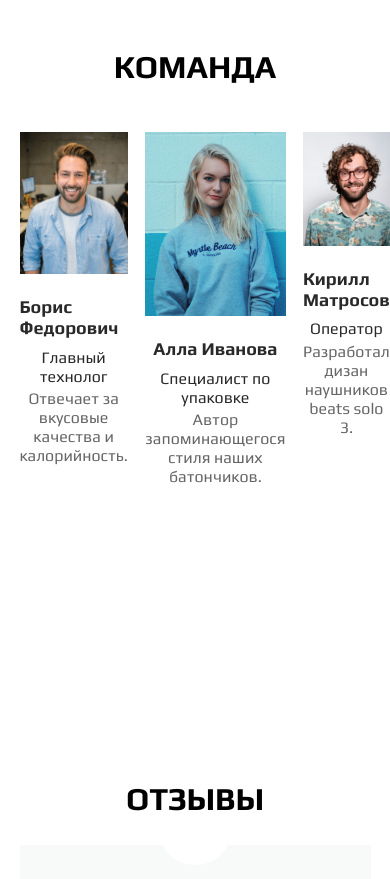
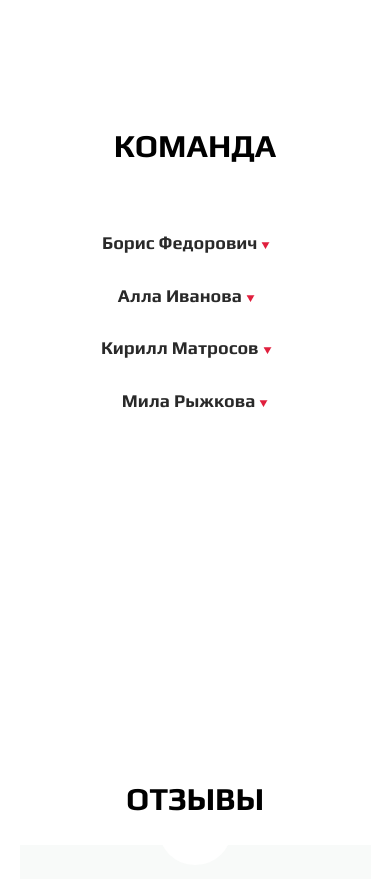
Before and after one commit to Ravewow/Beats, a plain HTML site: page index.html in a window 390 px wide. Shown: the part 2680-3559 px from the top of the page. Drawn offline with nearby package versions, Linux system fonts and the light colour scheme.

Commit message:
edits accardion menu team section

```diff
--- a/index.html
+++ b/index.html
@@ -317,7 +317,11 @@
               <div class="portfolio__img-wrapper">
                 <img src="/Beats/img/team__section/1.jpeg" alt="Мужчина в голубой рубашке" class="portfolio__img">
               </div>
-              <h4 class="h4 portfolio__name">Борис Федорович</h4>
+              <div class="portfolio__name-wrapper">
+                <h4 class="h4 portfolio__name">Борис Федорович</h4>
+                <img src="./img/team__section/triangle.png" alt="" class="portfolio__name-triangle">
+              </div>
+
               <div class="portfolio__description">
                 <h5 class="h5 portfolio__career">Главный технолог</h5>
                 <p class="portfolio__info">Отвечает за вкусовые качества
@@ -329,7 +333,11 @@
               <div class="portfolio__img-wrapper">
                 <img src="/Beats/img/team__section/2.jpeg" alt="Мужчина в голубой рубашке" class="portfolio__img">
               </div>
-              <h4 class="h4 portfolio__name">Алла Иванова</h4>
+              <div class="portfolio__name-wrapper">
+                <h4 class="h4 portfolio__name">Алла Иванова</h4>
+                <img src="./img/team__section/triangle.png" alt="" class="portfolio__name-triangle">
+              </div>
+
               <div class="portfolio__description">
                 <h5 class="h5 portfolio__career">Специалист по упаковке</h5>
                 <p class="portfolio__info">Автор запоминающегося стиля
@@ -341,7 +349,11 @@
               <div class="portfolio__img-wrapper">
                 <img src="/Beats/img/team__section/3.jpeg" alt="Мужчина в голубой рубашке" class="portfolio__img">
               </div>
-              <h4 class="h4 portfolio__name">Кирилл Матросов</h4>
+              <div class="portfolio__name-wrapper">
+                <h4 class="h4 portfolio__name">Кирилл Матросов</h4>
+                <img src="./img/team__section/triangle.png" alt="" class="portfolio__name-triangle">
+              </div>
+
               <div class="portfolio__description">
                 <h5 class="h5 portfolio__career">Оператор</h5>
                 <p class="portfolio__info">Разработал дизан
@@ -353,7 +365,11 @@
               <div class="portfolio__img-wrapper">
                 <img src="/Beats/img/team__section/4.jpeg" alt="Мужчина в голубой рубашке" class="portfolio__img">
               </div>
-              <h4 class="h4 portfolio__name">Мила Рыжкова</h4>
+              <div class="portfolio__name-wrapper">
+                <h4 class="h4 portfolio__name">Мила Рыжкова</h4>
+                <img src="./img/team__section/triangle.png" alt="" class="portfolio__name-triangle">
+              </div>
+
               <div class="portfolio__description">
                 <h5 class="h5 portfolio__career">PR, маркетинг</h5>
                 <p class="portfolio__info">По всем вопросам сотрудничества
@@ -607,6 +623,7 @@
   </div>
   <script src="https://cdnjs.cloudflare.com/ajax/libs/jquery/3.6.3/jquery.min.js"></script>
   <script src="./js/hamburger__menu.js"></script>
+  <script src="./js/main.js"></script>
 </body>
 
 </html>
--- a/js/main.js
+++ b/js/main.js
@@ -0,0 +1,12 @@
+$(document).ready(() => {
+  $(".portfolio__name-wrapper").on("click", (e) => {
+    let elem = $(e.currentTarget).next();
+
+    elem.slideToggle();
+  });
+
+  $(".portfolio__name").on("click", function(e) {
+    let elem = $(e.currentTarget).next();
+    elem.toggleClass("portfolio__name-triangle--rotate")
+  })
+});
--- a/style/blocks/_team.scss
+++ b/style/blocks/_team.scss
@@ -1,5 +1,9 @@
 .team__list {
   display: flex;
+  @include tablets  {
+    flex-direction: column;
+    align-items: center;
+  }
 }
 
 .team__title-item {
@@ -19,6 +23,18 @@
 
   &__img-wrapper {
     margin-bottom: rem(25px);
+  }
+
+  &__img {
+    @include tablets {
+      display: none;
+    }
+  }
+
+  &__description {
+    // transition: 0.3s;
+    display: none;
+    overflow: hidden;
   }
 
   &__name {
@@ -52,3 +68,22 @@
     color: #666666;
   }
 }
+
+.portfolio__description--active {
+  height: 100%;
+}
+
+.portfolio__name-wrapper {
+  display: flex;
+  align-items: baseline;
+}
+
+.portfolio__name-triangle {
+  width: 9px;
+  height: 7px;
+  margin-left: 4px;
+}
+
+.portfolio__name-triangle--rotate {
+  transform: rotate(180deg);
+}
```
Also changed, not shown: img/team__section/triangle.png (added), style/main.css.
